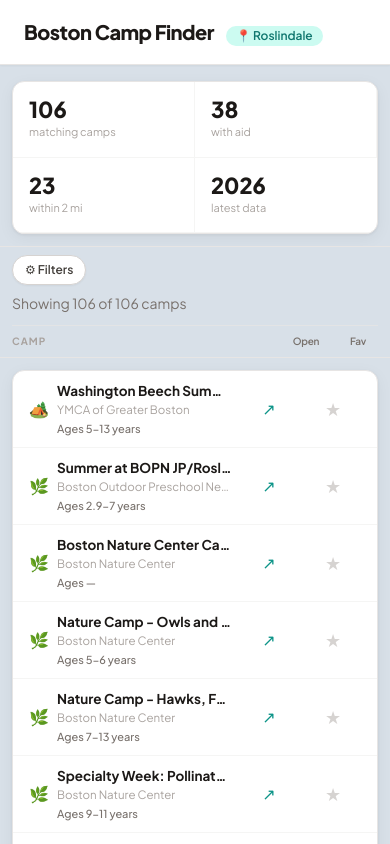
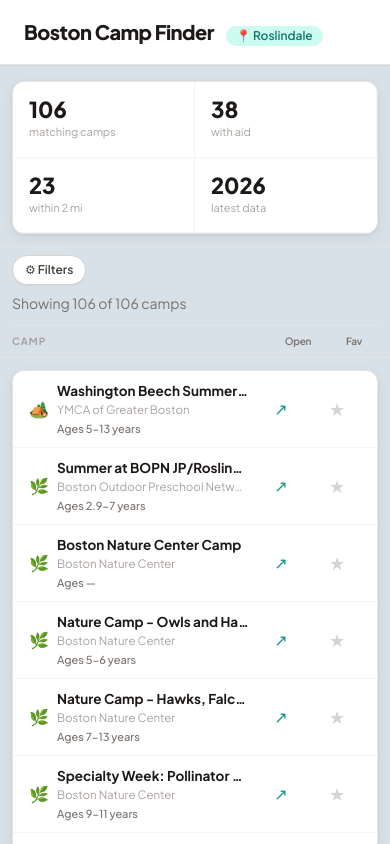
Before and after one commit to Timothyryanhall/boston-camp-finder, a React (Vite) app: page / in a window 390 px wide. Shown: the top 844 px of the page. Built offline with nearby package versions, Linux system fonts and the light colour scheme.

Commit message:
fix: align mobile action columns

```diff
--- a/src/features/finder/components/CampCard.tsx
+++ b/src/features/finder/components/CampCard.tsx
@@ -59,7 +59,7 @@
         }}
         className={[
           'grid cursor-pointer items-center gap-2 px-4 py-2.5 transition-colors',
-          'grid-cols-[minmax(0,1fr)_56px_56px] sm:grid-cols-[1fr_90px_100px_80px_32px_48px]',
+          'grid-cols-[minmax(0,1fr)_48px_48px] sm:grid-cols-[1fr_90px_100px_80px_32px_48px]',
           open ? 'bg-stone-50' : 'hover:bg-stone-50/60',
         ].join(' ')}
       >
--- a/src/features/finder/components/FinderLayout.tsx
+++ b/src/features/finder/components/FinderLayout.tsx
@@ -142,11 +142,11 @@
                   <div className="text-left text-[10px] font-bold uppercase tracking-widest text-stone-400">
                     Camp
                   </div>
-                  <div className="flex items-center gap-3">
-                    <div className="w-10 text-center text-[10px] font-semibold tracking-tight text-stone-500">
+                  <div className="flex items-center gap-2">
+                    <div className="w-12 text-center text-[10px] font-semibold tracking-tight text-stone-500">
                       Open
                     </div>
-                    <div className="w-10 text-center text-[10px] font-semibold tracking-tight text-stone-500">
+                    <div className="w-12 text-center text-[10px] font-semibold tracking-tight text-stone-500">
                       Fav
                     </div>
                   </div>
```
